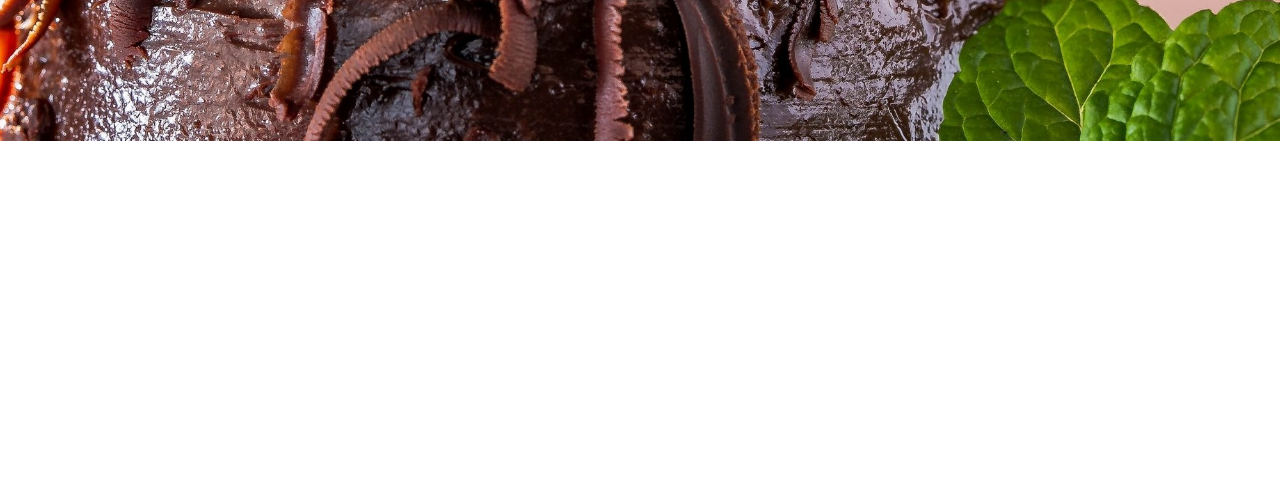
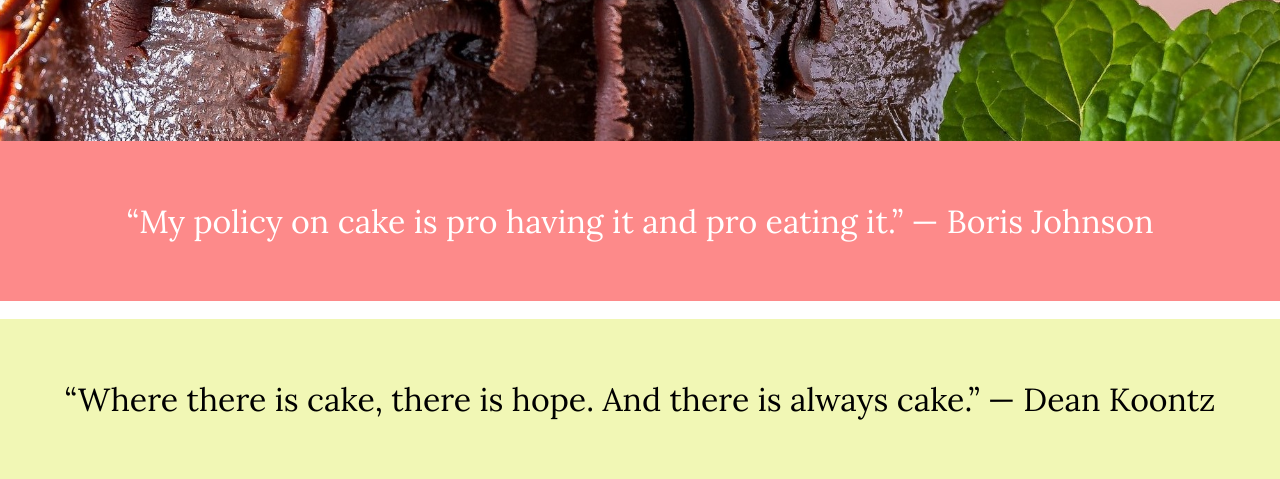
Before and after one commit to ocamilomontealegre/odin-recipes, a plain HTML site: page index.html in a window 1280 px wide. Shown: the part 739-1218 px from the top of the page. Before the commit the page ends 898 px from the top, so only its background shows below. Drawn offline with Linux system fonts and the light colour scheme.

Commit message:
Add quote sections to the site

```diff
--- a/css/styles.css
+++ b/css/styles.css
@@ -113,11 +113,12 @@
 }
 
 .header .btn {
+  padding: 1rem 2rem;
   width: 15%;
   margin: 1rem 0 9rem;
-  padding: 1rem 2rem;
   border: none;
   border-radius: 25px;
+  font-family: Poppins, sans-serif;
   text-align: center;
   text-transform: uppercase;
   background-color: var(--secondary-color);
@@ -128,3 +129,24 @@
   color: var(--secondary-color);
   background-color: var(--main-color);
 }
+
+/*** Quotes ***/
+.quote-1, .quote-2 {
+  display: flex;
+  justify-content: center;
+  align-items: center;
+  width: 100%;
+  height: 20vh;
+  font-family: Lora, sans-serif;
+  font-size: 2rem;
+  color: #fff;
+}
+
+.quote-1 {
+  background-color: var(--main-color);
+}
+
+.quote-2 {
+  background-color: var(--secondary-color);
+  color: inherit;
+}
--- a/index.html
+++ b/index.html
@@ -46,8 +46,12 @@
       <!-- main -->
       <main>
         <!-- quote #1 -->
-        <section class="quote">
-          <blockquote></blockquote>
+        <section class="quote-1">
+          <blockquote cite="https://everydaypower.com/cake-quotes/">
+            <p>
+              “My policy on cake is pro having it and pro eating it.” — Boris Johnson
+            </p>
+          </blockquote>
         </section>
 
         <!-- about -->
@@ -64,8 +68,12 @@
         </div>
 
         <!-- quote #2 -->
-        <section class="quote">
-          <blockquote></blockquote>
+        <section class="quote-2">
+          <blockquote cite="https://everydaypower.com/cake-quotes/">
+            <p>
+              “Where there is cake, there is hope. And there is always cake.” — Dean Koontz
+            </p>
+          </blockquote>
         </section>
       </main>
 
```
